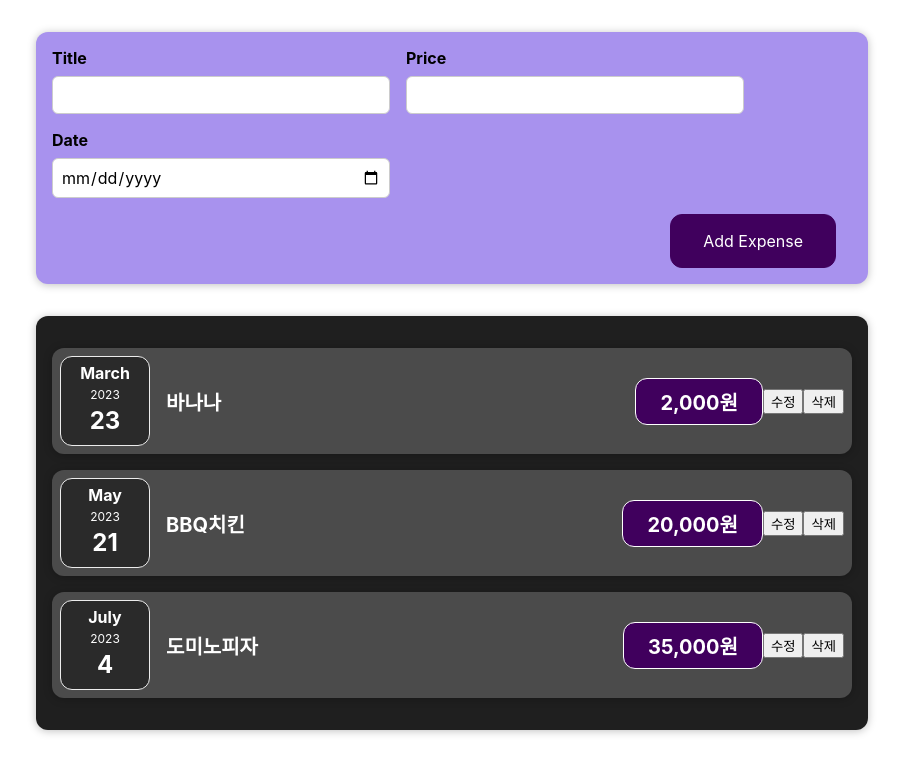
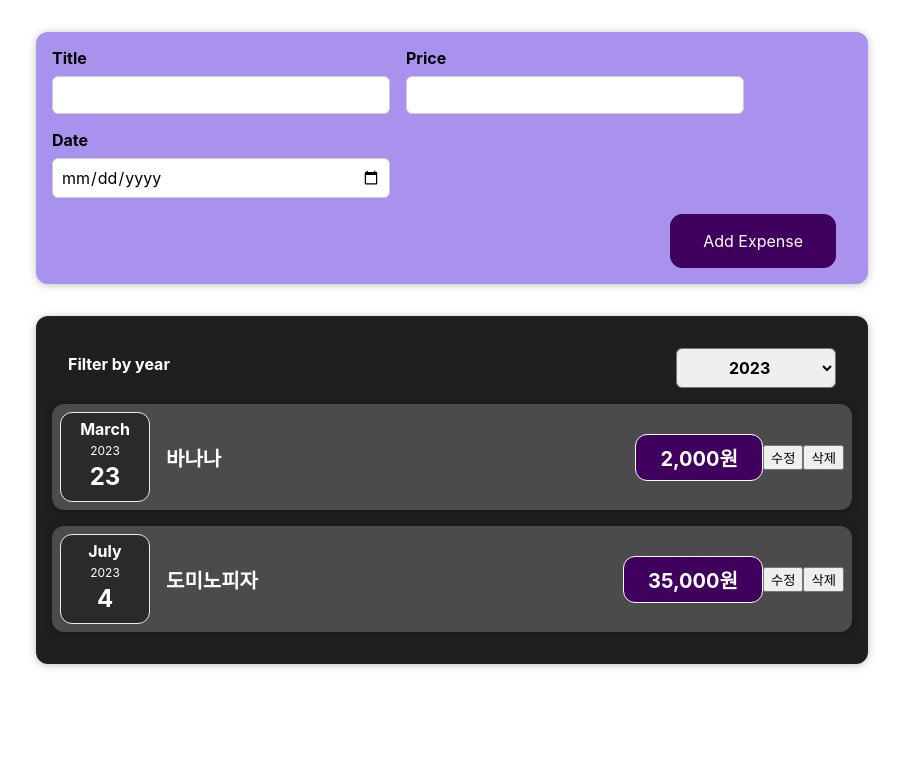
Before and after one commit to ChaeyoonN/react-basic-study202310, a React (Create React App) app: page / in a window 1280 px wide. Shown: the top 774 px of the page, without its empty margins (188-1091 px from the left). Built offline with nearby package versions, Linux system fonts and the light colour scheme.

Commit message:
연도별 필터링 기능 구현

```diff
--- a/src/App.js
+++ b/src/App.js
@@ -12,19 +12,28 @@
   //지출 항목 객체 배열
   const expenses = [
     {
+      id: 1,
       title: '바나나',
       price: 2000,
       date: new Date(2023, 3 - 1, 23),
     },
     {
+      id: 2,
       title: 'BBQ치킨',
       price: 20000,
-      date: new Date(2023, 5 - 1, 21),
+      date: new Date(2022, 5 - 1, 21),
     },
     {
+      id: 3,
       title: '도미노피자',
       price: 35000,
       date: new Date(2023, 7 - 1, 4),
+    },
+    {
+      id: 4,
+      title: '엽기떡볶이',
+      price: 17000,
+      date: new Date(2021, 3 - 1, 28),
     },
   ];
 
--- a/src/components/Expenses/Expenses.js
+++ b/src/components/Expenses/Expenses.js
@@ -1,26 +1,55 @@
-import React from 'react';
+import React, { useState } from 'react';
 import ExpenseItem from './ExpenseItem';
 import './Expenses.css';
+import ExpensesFilter from './ExpensesFilter';
+import Card from '../UI/Card';
 
-const Expenses = ({ items: expenses }) => {
+const Expenses = ({ items }) => {
+  //선택된 연도 상태값 관리
+  const [filteredYear, setFilteredYear] = useState(
+    new Date().getFullYear().toString()
+  );
+
+  //자식 컴포넌트 ExpensesFilter에 있는 선택 연도를 끌어올리는 함수
+  const filterChangeHandler = (selectedYear) => {
+    //필터로부터 받음
+    // console.log('Expenses: ', selectedYear);
+    setFilteredYear(selectedYear);
+  };
+
+  // ExpenseItem을 동적 렌더링하기
+  // const iterateExpenseItem = () => {
+  //   // 자바스크립트 배열의 메서드: map(배열 요소에 적용할 함수)
+  //   // 콜백 함수의 매개값으로 배열의 요소가 하나씩 전달됨.
+  //   // 콜백 함수는 배열 요소의 개수만큼 반복됨.
+  //   // map의 리턴값: 함수가 적용된 각 요소가 담긴 새로운 배열이 리턴됨.
+  //   return items.map((item) => (
+  //     <ExpenseItem
+  //       key={item.id}
+  //       title={item.title}
+  //       price={item.price}
+  //       date={item.date}
+  //     />
+  //   ));
+  // };
+
   return (
-    <div className='expenses'>
-      <ExpenseItem
-        title={expenses[0].title}
-        price={expenses[0].price}
-        date={expenses[0].date}
-      />
-      <ExpenseItem
-        title={expenses[1].title}
-        price={expenses[1].price}
-        date={expenses[1].date}
-      />
-      <ExpenseItem
-        title={expenses[2].title}
-        price={expenses[2].price}
-        date={expenses[2].date}
-      />
-    </div>
+    <Card className='expenses'>
+      <ExpensesFilter onChangeFilter={filterChangeHandler} />
+
+      {/* {iterateExpenseItem()} */}
+
+      {items
+        .filter((item) => item.date.getFullYear().toString() === filteredYear)
+        .map((item) => (
+          <ExpenseItem
+            key={item.id}
+            title={item.title}
+            price={item.price}
+            date={item.date}
+          />
+        ))}
+    </Card>
   );
 };
 
--- /dev/null
+++ b/src/components/Expenses/ExpensesFilter.css
@@ -0,0 +1,24 @@
+.expenses-filter {
+  color: white;
+  padding: 0 1rem;
+}
+
+.expenses-filter__control {
+  display: flex;
+  width: 100%;
+  align-items: center;
+  justify-content: space-between;
+  margin: 1rem 0;
+}
+
+.expenses-filter label {
+  font-weight: bold;
+  margin-bottom: 0.5rem;
+}
+
+.expenses-filter select {
+  font: inherit;
+  padding: 0.5rem 3rem;
+  font-weight: bold;
+  border-radius: 6px;
+}
--- /dev/null
+++ b/src/components/Expenses/ExpensesFilter.js
@@ -0,0 +1,29 @@
+import React from 'react';
+import './ExpensesFilter.css';
+
+const ExpensesFilter = ({ onChangeFilter }) => {
+  const dropDownChangeHandler = (e) => {
+    //selected된 year의 값을 Expenses에서 사용할 수 있도록
+    //올려보내 보세요.
+    const seletedYear = e.target.value;
+    console.log(seletedYear);
+    onChangeFilter(seletedYear);
+  };
+
+  return (
+    <div className='expenses-filter'>
+      <div className='expenses-filter__control'>
+        <label>Filter by year</label>
+        <select onChange={dropDownChangeHandler}>
+          <option value='2023'>2023</option>
+          <option value='2022'>2022</option>
+          <option value='2021'>2021</option>
+          <option value='2020'>2020</option>
+          <option value='2019'>2019</option>
+        </select>
+      </div>
+    </div>
+  );
+};
+
+export default ExpensesFilter;
```
Also changed, not shown: .eslintrc.json.
